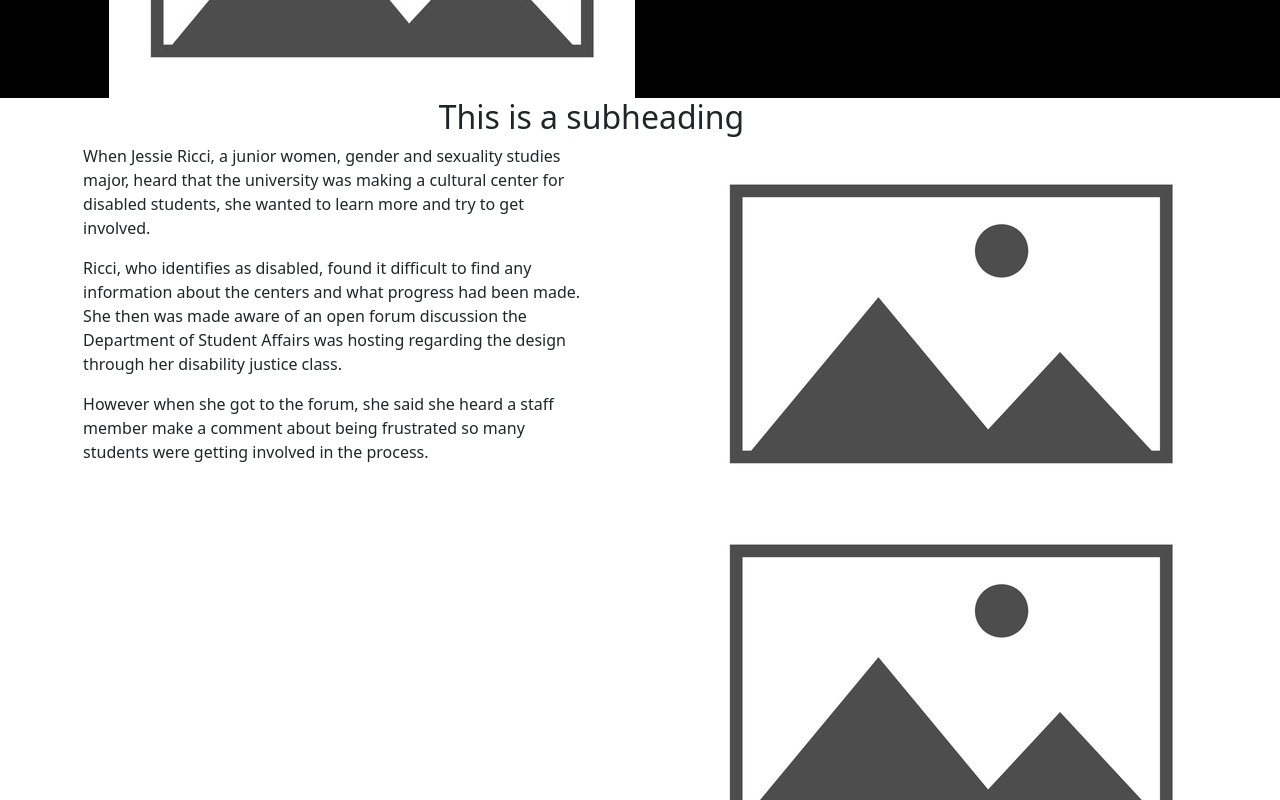
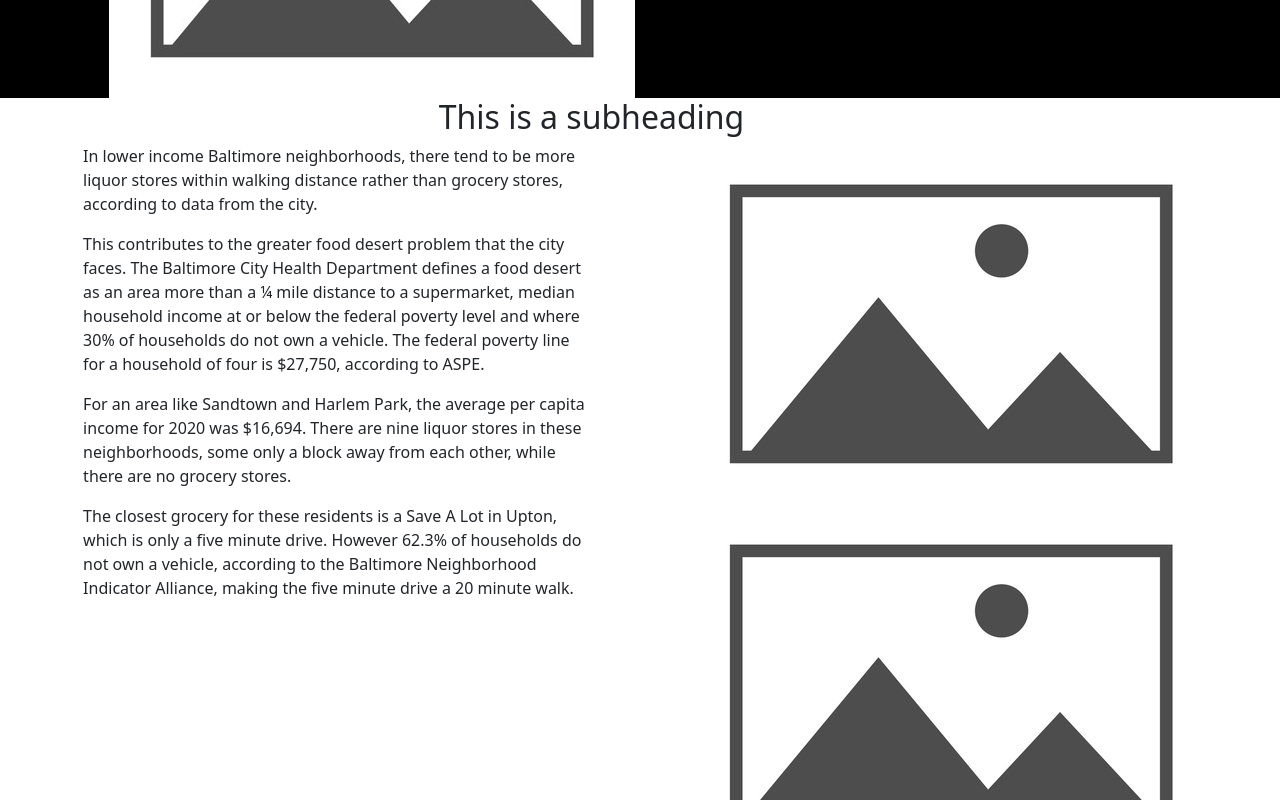
Before and after one commit to oliviawolfson/oliviawolfson.github.io, a plain HTML site: page final/index.html in a window 1280 px wide. Shown: the part 622-1422 px from the top of the page. Drawn offline with nearby package versions, Linux system fonts and the light colour scheme.

Commit message:
Update index.html

```diff
--- a/final/index.html
+++ b/final/index.html
@@ -43,17 +43,14 @@
             </div>
             <div class="row justify-content-evenly">
                 <div class="col-lg-5">
-                    <p>When Jessie Ricci, a junior women, gender and sexuality studies major, heard that the university
-                        was making a cultural center for disabled students, she wanted to learn more and try to get
-                        involved.
+                    <p>In lower income Baltimore neighborhoods, there tend to be more liquor stores within walking distance rather than grocery stores, according to data from the city.
                     </p>
-                    <p>Ricci, who identifies as disabled, found it difficult to find any information about the centers
-                        and what progress had been made. She then was made aware of an open forum discussion the
-                        Department of Student Affairs was hosting regarding the design through her disability justice
-                        class.
+                    <p>This contributes to the greater food desert problem that the city faces. The Baltimore City Health Department defines a food desert as an area more than a ¼ mile distance to a supermarket, median household income at or below the federal poverty level and where 30% of households do not own a vehicle.  The federal poverty line for a household of four is $27,750, according to ASPE.
                     </p>
-                    <p>However when she got to the forum, she said she heard a staff member make a comment about being
-                        frustrated so many students were getting involved in the process.
+                    <p>For an area like Sandtown and Harlem Park, the average per capita income for 2020 was $16,694. There are nine liquor stores in these neighborhoods, some only a block away from each other, while there are no grocery stores.
+                    </p>
+                    <p>
+                        The closest grocery for these residents is a Save A Lot in Upton, which is only a five minute drive. However 62.3% of households do not own a vehicle, according to the Baltimore Neighborhood Indicator Alliance, making the five minute drive a 20 minute walk.
                     </p>
 
                 </div>
```
